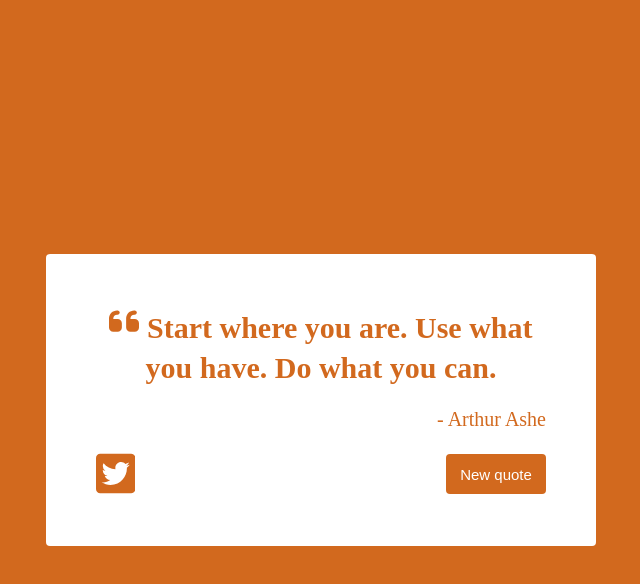
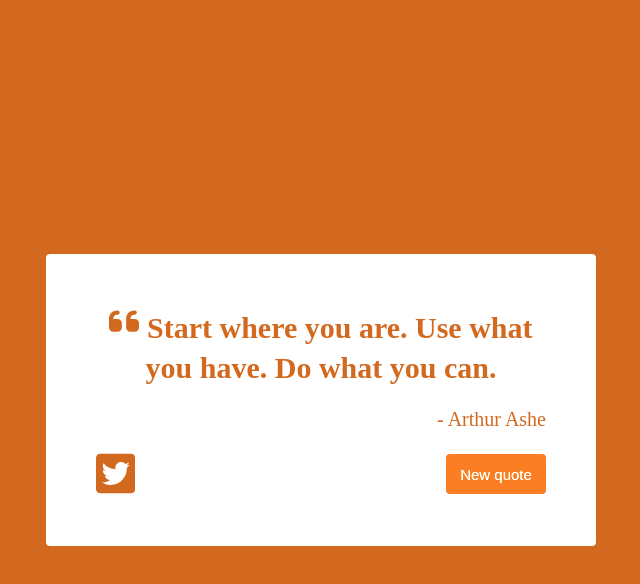
Before and after one commit to Pidly/quote-generator, a React (Create React App) app: page / in a window 1280 px wide. In both pictures the pointer is over the button "New quote". Shown: the top 584 px of the page, without its empty margins (319-959 px from the left). Built offline with nearby package versions, Linux system fonts and the light colour scheme.

Commit message:
Added a hover effect to the quote button

```diff
--- a/src/components/QuoteBox.css
+++ b/src/components/QuoteBox.css
@@ -12,6 +12,9 @@
     width: 100px;
     font-size: 15px;
     border-radius: 4px;
+}
+#quote-button:hover {
+    filter: brightness(120%);
 }
 #quote-text {
     text-align: center;
--- a/src/components/QuoteBox.jsx
+++ b/src/components/QuoteBox.jsx
@@ -58,7 +58,7 @@ function QuoteBox() {
         color: 'white',
         backgroundColor: color,
         border: 'none',
-        transition: 'all 1s ease-out'
+        transition: 'background-color 1s ease-out'
     };
 
     return(
```
